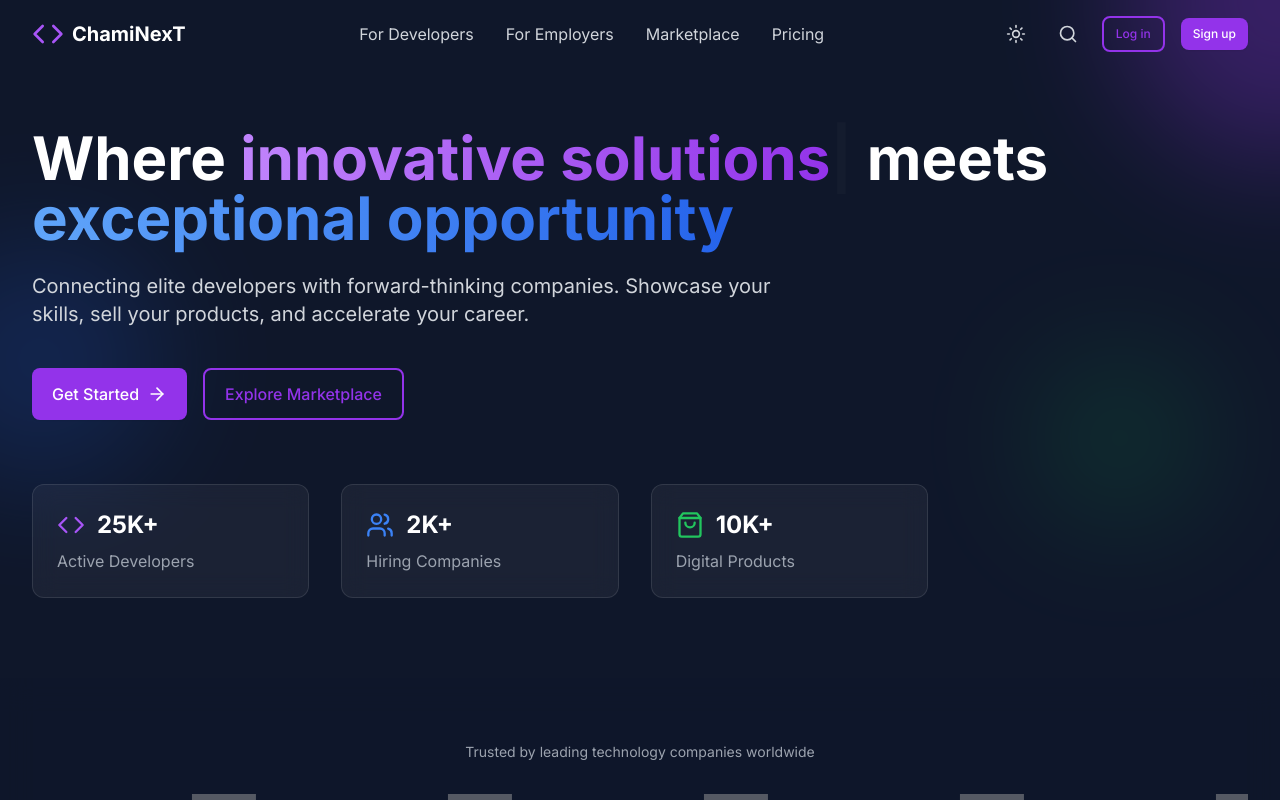
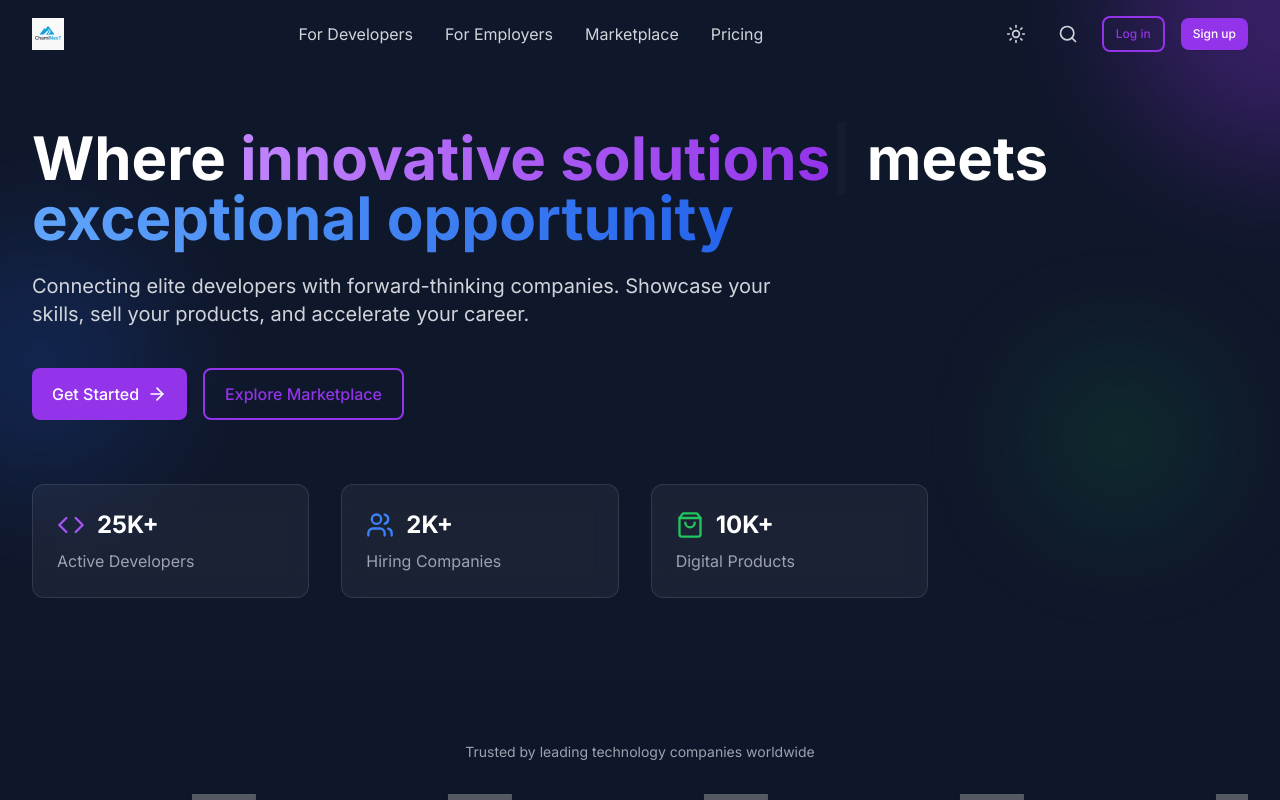
Before and after one commit to uzzielperez/ChamiNexT, a React (Vite) app: page / in a window 1280 px wide. Shown: the top 800 px of the page. Built offline with nearby package versions, Linux system fonts and the light colour scheme; grey boxes are pictures that could not be loaded.

Commit message:
new logo

```diff
--- a/src/components/layout/Footer.tsx
+++ b/src/components/layout/Footer.tsx
@@ -8,10 +8,13 @@ const Footer: React.FC = () => {
         <div className="grid grid-cols-2 md:grid-cols-4 lg:grid-cols-5 gap-8">
           {/* Brand */}
           <div className="col-span-2 lg:col-span-1">
-            <div className="flex items-center">
-              <Code className="h-8 w-8 text-purple-500" />
-              <span className="ml-2 text-xl font-bold text-white">ChamiNexT</span>
-            </div>
+                          <div className="flex items-center">
+                <img
+                  src="/chaminext-logo.png"
+                  alt="ChamiNexT Logo"
+                  className="h-8 w-auto"
+                />
+              </div>
             <p className="mt-4 text-gray-400 text-sm">
               Connecting exceptional developers with forward-thinking companies and empowering coders to monetize their expertise.
             </p>
--- a/src/components/layout/Header.tsx
+++ b/src/components/layout/Header.tsx
@@ -33,8 +33,11 @@ const Header: React.FC = () => {
         <div className="flex justify-between items-center py-4">
           {/* Logo */}
           <div className="flex items-center">
-            <Code className="h-8 w-8 text-purple-500" />
-            <span className="ml-2 text-xl font-bold text-white">ChamiNexT</span>
+            <img
+              src="/chaminext-logo.png"
+              alt="ChamiNexT Logo"
+              className="h-8 w-auto"
+            />
           </div>
 
           {/* Desktop Navigation */}
```
Also changed, not shown: public/chaminext-logo.png (added).
